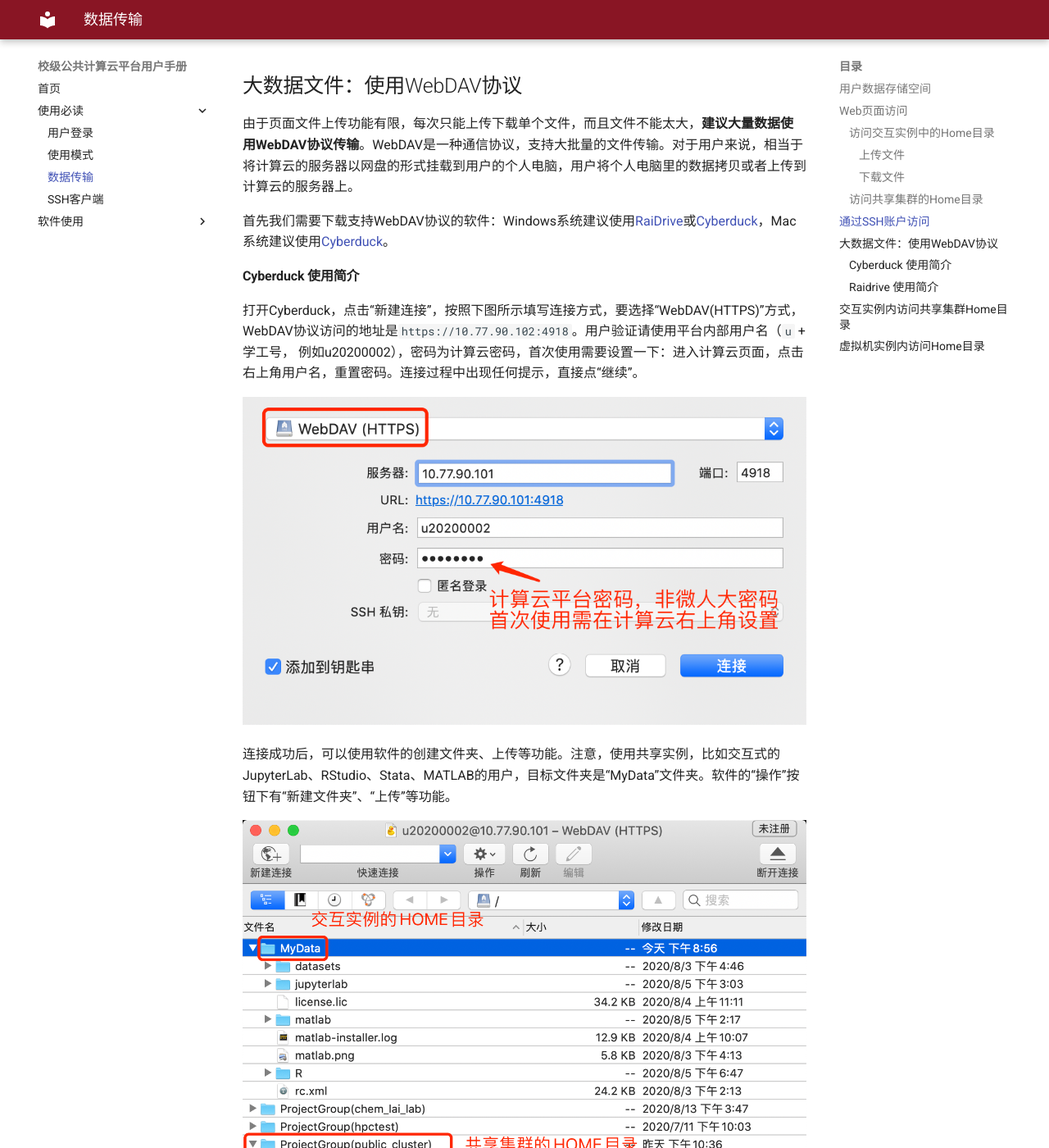
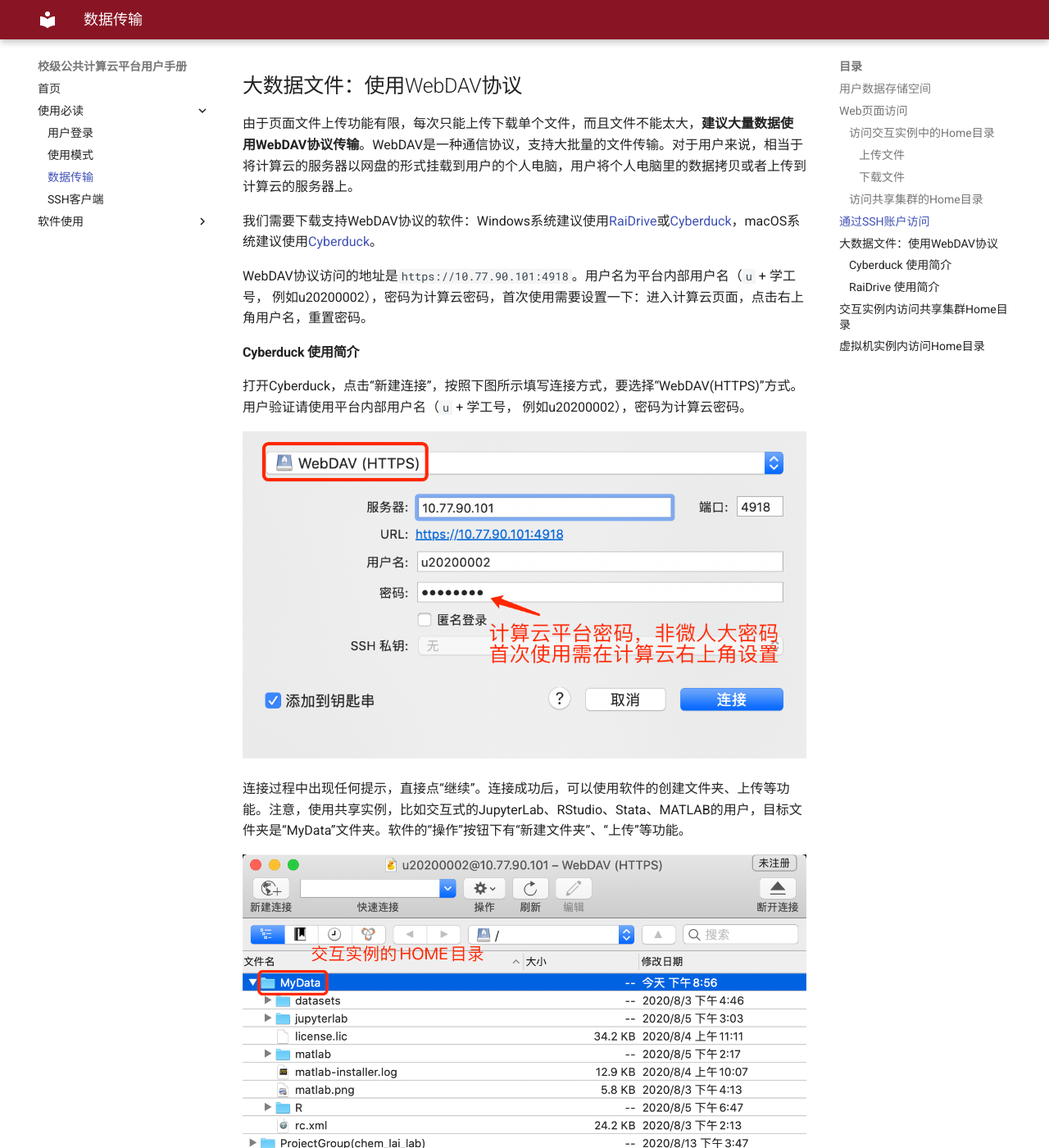
Before and after one commit to ruc-cc/cc-help-docs, an MkDocs documentation site: the page built from docs/manual/transfer.md, in a window 1280 px wide and 1400 px high, scrolled down 5350 px. Shown: the whole window at 82% size. Built offline with MkDocs 1.6.1 and Material for MkDocs 9.7.7, drawn with Linux system fonts in a browser that asks for light colours; some of the changed text lies outside the part shown.

Commit message:
webdav fix

```diff
--- a/docs/manual/transfer.md
+++ b/docs/manual/transfer.md
@@ -68,32 +68,34 @@ scp -P 20014 some_data u20200002@10.77.90.101:/home/your-user-id/
 
 由于页面文件上传功能有限，每次只能上传下载单个文件，而且文件不能太大，**建议大量数据使用WebDAV协议传输**。WebDAV是一种通信协议，支持大批量的文件传输。对于用户来说，相当于将计算云的服务器以网盘的形式挂载到用户的个人电脑，用户将个人电脑里的数据拷贝或者上传到计算云的服务器上。
 
-首先我们需要下载支持WebDAV协议的软件：Windows系统建议使用[RaiDrive](https://www.raidrive.com/)或[Cyberduck](https://cyberduck.io/)，Mac系统建议使用[Cyberduck](https://cyberduck.io/)。
+我们需要下载支持WebDAV协议的软件：Windows系统建议使用[RaiDrive](https://www.raidrive.com/)或[Cyberduck](https://cyberduck.io/)，macOS系统建议使用[Cyberduck](https://cyberduck.io/)。
+
+
+WebDAV协议访问的地址是`https://10.77.90.101:4918`。用户名为平台内部用户名（`u` + 学工号， 例如u20200002），密码为计算云密码，首次使用需要设置一下：进入计算云页面，点击右上角用户名，重置密码。
 
 #### Cyberduck 使用简介
 
-打开Cyberduck，点击“新建连接”，按照下图所示填写连接方式，要选择“WebDAV(HTTPS)”方式，WebDAV协议访问的地址是`https://10.77.90.102:4918`。用户验证请使用平台内部用户名（`u` + 学工号， 例如u20200002），密码为计算云密码，首次使用需要设置一下：进入计算云页面，点击右上角用户名，重置密码。连接过程中出现任何提示，直接点“继续”。
+打开Cyberduck，点击“新建连接”，按照下图所示填写连接方式，要选择“WebDAV(HTTPS)”方式。用户验证请使用平台内部用户名（`u` + 学工号， 例如u20200002），密码为计算云密码。
 
 ![Cyberduck示意图](../images/cyberduck.png)
 
-连接成功后，可以使用软件的创建文件夹、上传等功能。注意，使用共享实例，比如交互式的JupyterLab、RStudio、Stata、MATLAB的用户，目标文件夹是“MyData”文件夹。软件的“操作”按钮下有“新建文件夹”、“上传”等功能。
+连接过程中出现任何提示，直接点“继续”。连接成功后，可以使用软件的创建文件夹、上传等功能。注意，使用共享实例，比如交互式的JupyterLab、RStudio、Stata、MATLAB的用户，目标文件夹是“MyData”文件夹。软件的“操作”按钮下有“新建文件夹”、“上传”等功能。
 
 ![Cyberduck目标文件夹](../images/cyberduck_upload.png)
 
-#### Raidrive 使用简介
+#### RaiDrive 使用简介
 
-下载免费标准版Raidrive并安装后，点击窗口顶部的“添加”按钮，按照下图所示创建WebDAV驱动器。
+下载免费标准版RaiDrive并安装后，点击窗口顶部的“添加”按钮，按照下图所示创建WebDAV驱动器。
 
 ![Raidrive示意图](../images/raidrive_config.png)
 
-点击确定后，会跳出一个Windows资源浏览器窗口。可以看到Raidrive已经把新添加的WebDAV连接创建成了一个网络存储驱动器。我们可以像操作本地磁盘一样从其他驱动器里拖拽文件到这个驱动器下的子目录中。
+点击确定后，会跳出一个Windows资源浏览器窗口。可以看到RaiDrive已经把新添加的WebDAV连接创建成了一个网络存储驱动器。我们可以像操作本地磁盘一样从其他驱动器里拖拽文件或者拷贝到这个驱动器下的子目录中。
 
 ![Raidrive浏览器](../images/raidrive_explorer.png)
 
 !!! warning "Raidrive WebDAV驱动器功能局限"
 
     * WebDAV驱动器里的文件不支持编辑，只支持创建和删除。
-
     * 根目录下不能创建目录或文件，只能在列出的顶层目录下操作。
 
 ## 交互实例内访问共享集群Home目录
```
